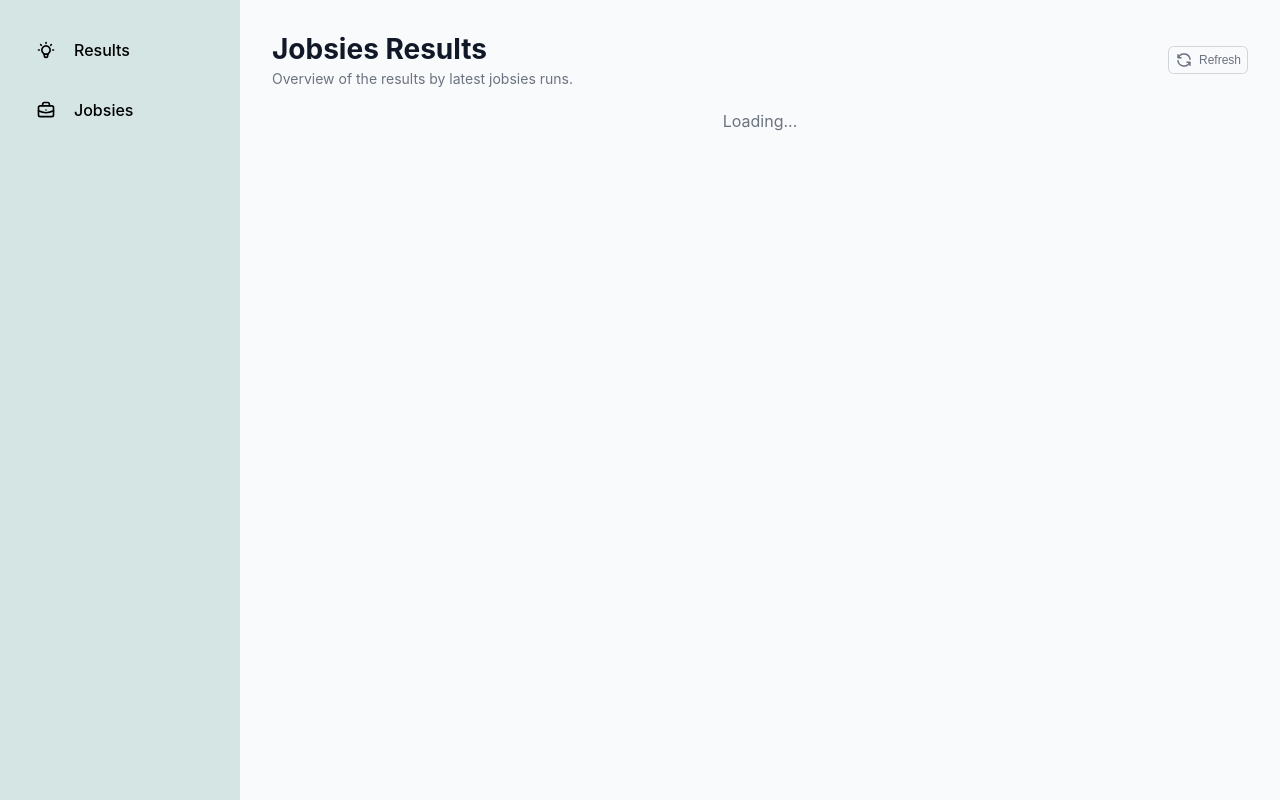
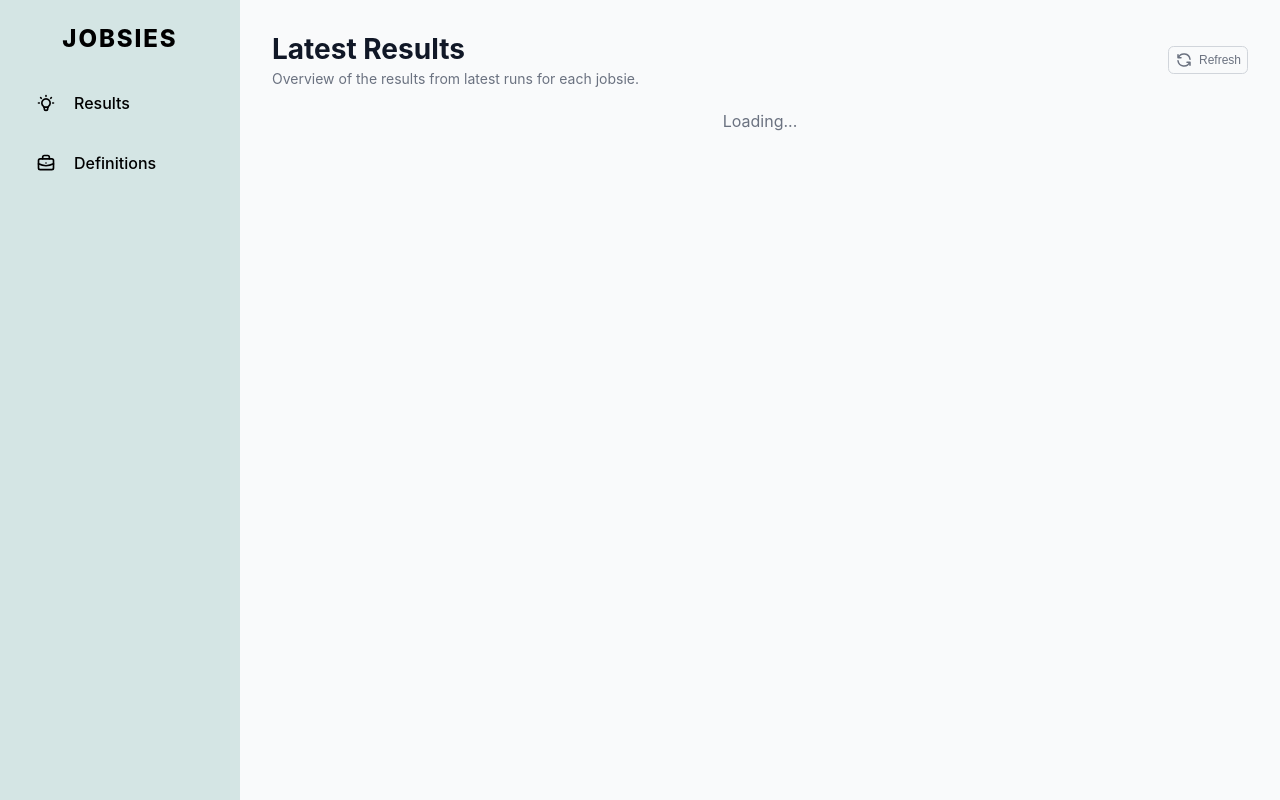
Before and after one commit to ofinke/jobsies, a Python web app: template src/jobsies/templates/results.html in a window 1280 px wide. Run offline with Jinja, Linux system fonts and the light colour scheme; the template is opened without the code that fills it, so the values that code supplies are empty.

Commit message:
feat(fastapi): nicer menu and finish for the first app version

```diff
--- a/pyproject.toml
+++ b/pyproject.toml
@@ -1,6 +1,6 @@
 [project]
 name = "jobsies"
-version = "0.1.1"
+version = "0.2.0"
 description = "Run small jobs automatically on your home server"
 readme = "README.md"
 requires-python = ">=3.13"
--- a/src/jobsies/static/css/style.css
+++ b/src/jobsies/static/css/style.css
@@ -23,12 +23,18 @@ body {
   padding: 1.5rem 1rem;
 }
 
+.sidebar-title {
+  font-size: 1.5rem;
+  font-weight: 800;
+  letter-spacing: 0.08em;
+  color: var(--color-gray-800);
+  padding: 0 0.875rem 1.5rem;
+  text-transform: uppercase;
+  text-align: center;
+}
+
 .sidebar ul {
   list-style: none;
-}
-
-.sidebar li {
-  margin-bottom: 0.5rem;
 }
 
 .sidebar a {
@@ -42,6 +48,14 @@ body {
   font-weight: 500;
   background: transparent;
   border: none;
+}
+
+.sidebar ul {
+  list-style: none;
+}
+
+.sidebar li {
+  margin-bottom: 0.5rem;
 }
 
 .sidebar a:hover {
--- a/src/jobsies/templates/definition.html
+++ b/src/jobsies/templates/definition.html
@@ -5,7 +5,7 @@
 {% block content %}
 <div class="page-header">
   <div>
-    <h1>Jobsies Definitions</h1>
+    <h1>Definitions</h1>
     <p class="subtitle">Manage and view registered jobsie tasks and schedules.</p>
   </div>
   <div class="actions">
--- a/src/jobsies/templates/menu.html
+++ b/src/jobsies/templates/menu.html
@@ -18,6 +18,7 @@
 <body>
   <div class="layout">
     <nav class="sidebar">
+      <div class="sidebar-title">JOBSIES</div>
       <ul>
         <li><a href="/" class="nav-link{% if active_page == 'results' %} active{% endif %}">
           <span class="nav-icon-circle"><img src="/static/img/bulb.svg" alt=""></span>
@@ -25,7 +26,7 @@
         </a></li>
         <li><a href="/definition" class="nav-link{% if active_page == 'definitions' %} active{% endif %}">
           <span class="nav-icon-circle"><img src="/static/img/briefcase.svg" alt=""></span>
-          Jobsies
+          Definitions
         </a></li>
       </ul>
     </nav>
--- a/src/jobsies/templates/results.html
+++ b/src/jobsies/templates/results.html
@@ -5,8 +5,8 @@
 {% block content %}
 <div class="page-header">
     <div>
-        <h1>Jobsies Results</h1>
-        <p class="subtitle">Overview of the results by latest jobsies runs.</p>
+        <h1>Latest Results</h1>
+        <p class="subtitle">Overview of the results from latest runs for each jobsie.</p>
     </div>
     <div class="actions">
         {% include "components/status_bar.html" %}
```
Also changed, not shown: README.md, 1 other file.
